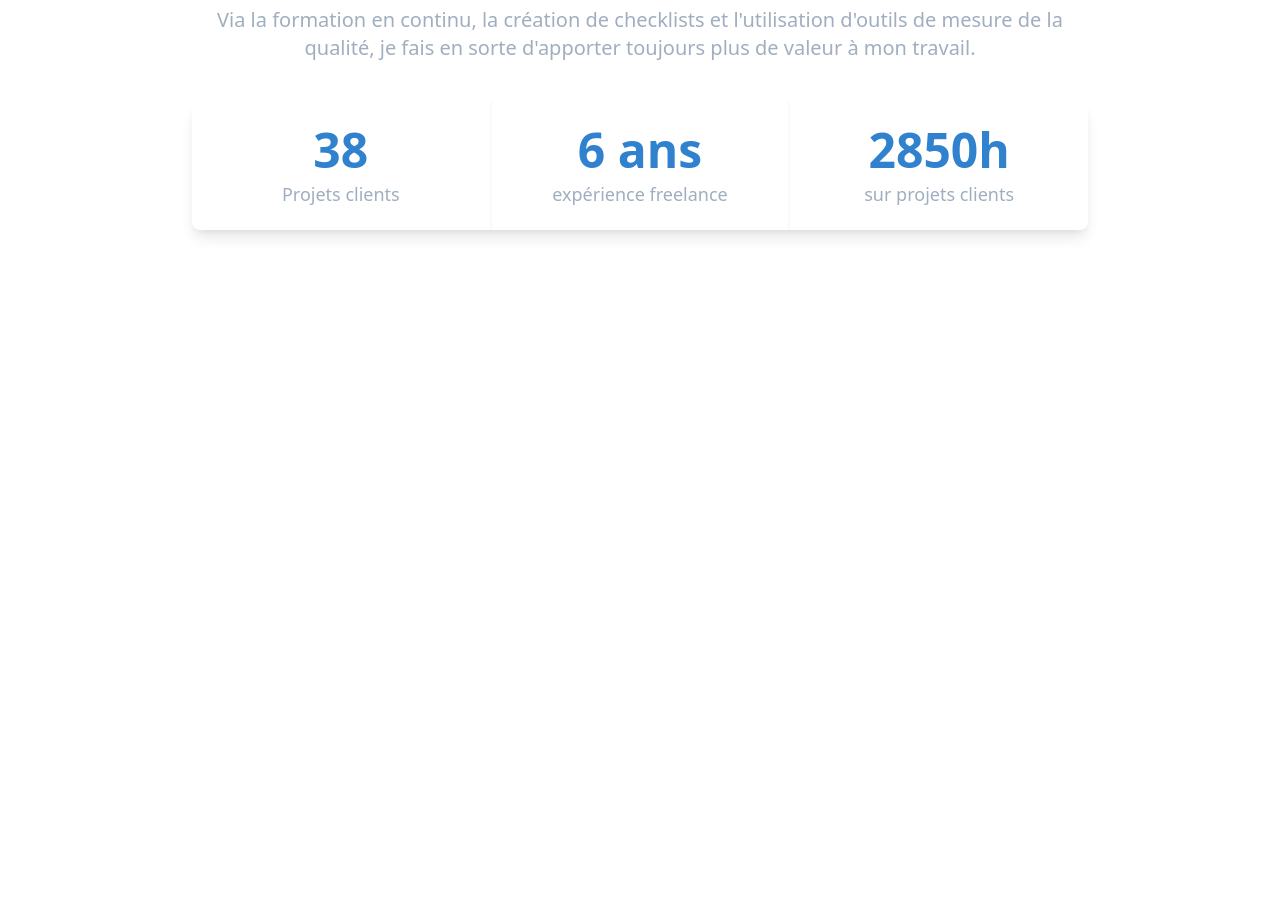
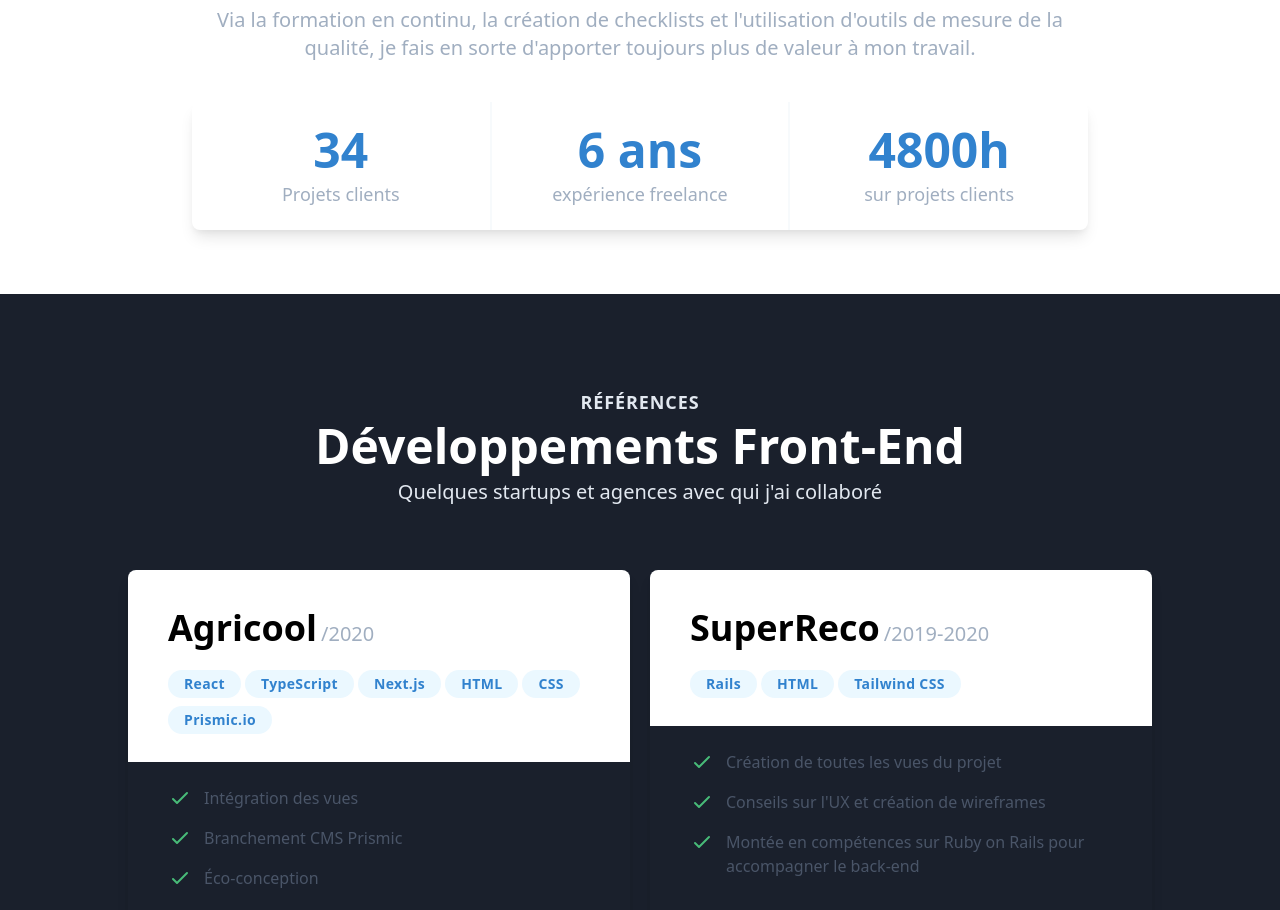
Before and after one commit to tidusia/thibaud-on-next, a Next.js app: page / in a window 1280 px wide. Shown: the part 3400-4310 px from the top of the page. Before the commit the page ends 3694 px from the top, so only its background shows below. Built offline with nearby package versions, Linux system fonts and the light colour scheme; what @tailwindcss/ui would draw is missing.

Commit message:
Create Projects section

```diff
--- /dev/null
+++ b/components/Project/index.tsx
@@ -0,0 +1,58 @@
+import type { Project as ProjectProps } from "../../data/projects";
+
+const Project = ({
+  labels = [],
+  title,
+  year,
+  done = [],
+  description,
+}: ProjectProps) => (
+  <div className="rounded-lg shadow-lg overflow-hidden mb-4">
+    <div className="px-6 py-8 bg-white sm:p-10 sm:pb-6">
+      <div className="mb-4 flex items-baseline text-4xl leading-none font-extrabold">
+        {title}
+        <span className="ml-1 text-xl leading-8 font-medium text-gray-500">
+          /{year}
+        </span>
+      </div>
+
+      {labels.map((label) => (
+        <span
+          key={label}
+          className="inline-block my-1 mr-1 px-4 py-1 rounded-full text-sm leading-5 font-semibold tracking-wide bg-blue-100 text-blue-600"
+        >
+          {label}
+        </span>
+      ))}
+
+      {!!description && (
+        <p className="mt-5 text-lg leading-7 text-gray-500">{description}</p>
+      )}
+    </div>
+    <div className="h-full px-6 pt-2 pb-8 bg-gray-50 sm:px-10">
+      <ul>
+        {done.map((item) => (
+          <li key={item} className="mt-4 flex items-start">
+            <div className="flex-shrink-0">
+              <svg
+                className="h-6 w-6 text-green-500"
+                stroke="currentColor"
+                fill="none"
+                viewBox="0 0 24 24"
+              >
+                <path
+                  strokeLinecap="round"
+                  strokeLinejoin="round"
+                  strokeWidth="2"
+                  d="M5 13l4 4L19 7"
+                />
+              </svg>
+            </div>
+            <p className="ml-3 text-base leading-6 text-gray-700">{item}</p>
+          </li>
+        ))}
+      </ul>
+    </div>
+  </div>
+);
+export default Project;
--- /dev/null
+++ b/components/Projects/index.tsx
@@ -0,0 +1,45 @@
+import Project from "../Project";
+import { Project as ProjectType } from "../../data/projects";
+
+type Props = {
+  heading?: string;
+  title: string;
+  subtitle?: string;
+  projects: Array<ProjectType>;
+};
+
+const Projects = ({ heading, title, subtitle, projects }: Props) => (
+  <div className="bg-gray-900">
+    <div className="pt-12 sm:pt-16 lg:pt-24">
+      <div className="max-w-screen-xl mx-auto text-center px-4 sm:px-6 lg:px-8">
+        <div className="max-w-3xl mx-auto lg:max-w-none">
+          {!!heading && (
+            <h2 className="text-lg leading-6 font-semibold text-gray-300 uppercase tracking-wider">
+              {heading}
+            </h2>
+          )}
+          <p className="mt-2 text-3xl leading-9 font-extrabold text-white sm:text-4xl sm:leading-10 lg:text-5xl lg:leading-none">
+            {title}
+          </p>
+          {!!subtitle && (
+            <p className="mt-2 text-xl leading-7 text-gray-300">{subtitle}</p>
+          )}
+        </div>
+      </div>
+    </div>
+    <div className="mt-8 pb-12 bg-gray-50 sm:mt-12 sm:pb-16 lg:mt-16 lg:pb-24">
+      <div className="relative">
+        <div className="absolute inset-0 h-3/4 bg-gray-900"></div>
+        <div className="relative z-10 max-w-screen-xl mx-auto px-4 sm:px-6 lg:px-8">
+          <div className="max-w-md mx-auto lg:max-w-5xl lg:grid lg:grid-cols-2 lg:gap-5">
+            {projects.map((project) => (
+              <Project {...project} key={project.title} />
+            ))}
+          </div>
+        </div>
+      </div>
+    </div>
+  </div>
+);
+
+export default Projects;
--- a/components/Stats/index.tsx
+++ b/components/Stats/index.tsx
@@ -61,6 +61,7 @@ const Stats = ({ title, subtitle, stats = [] }: Props) => (
               {/* CSS designed for 3 items */}
               {stats.map((stat, index) => (
                 <StatItem
+                  key={stat.label}
                   value={stat.value}
                   label={stat.label}
                   index={index}
--- a/components/Testimonial/index.tsx
+++ b/components/Testimonial/index.tsx
@@ -54,7 +54,7 @@ const Testimonial = ({ picture, name, position, content }: Props) => (
             viewBox="0 0 144 144"
           >
             <path
-              stroke-width="2"
+              strokeWidth="2"
               d="M41.485 15C17.753 31.753 1 59.208 1 89.455c0 24.664 14.891 39.09 32.109 39.09 16.287 0 28.386-13.03 28.386-28.387 0-15.356-10.703-26.524-24.663-26.524-2.792 0-6.515.465-7.446.93 2.327-15.821 17.218-34.435 32.11-43.742L41.485 15zm80.04 0c-23.268 16.753-40.02 44.208-40.02 74.455 0 24.664 14.891 39.09 32.109 39.09 15.822 0 28.386-13.03 28.386-28.387 0-15.356-11.168-26.524-25.129-26.524-2.792 0-6.049.465-6.98.93 2.327-15.821 16.753-34.435 31.644-43.742L121.525 15z"
             />
           </svg>
--- /dev/null
+++ b/data/hours-working.ts
@@ -0,0 +1,10 @@
+const now = new Date();
+const monthsSincebeginning = (now.getFullYear() - 2015) * 12;
+const monthsSinceThisYear = now.getMonth() + 1;
+const totalMonths = monthsSincebeginning + monthsSinceThisYear;
+
+const workingRatio = 1 / 2;
+const hoursOfWorkInAMonth = 150;
+const hoursWorking = totalMonths * hoursOfWorkInAMonth * workingRatio;
+
+export default hoursWorking;
--- /dev/null
+++ b/data/projects.ts
@@ -0,0 +1,156 @@
+type Label =
+  | "HTML"
+  | "CSS"
+  | "JavaScript"
+  | "TypeScript"
+  | "Flow"
+  | "React"
+  | "React Native"
+  | "CSS-in-JS"
+  | "SCSS"
+  | "Tailwind CSS"
+  | "Prismic.io"
+  | "Node.js"
+  | "jQuery"
+  | "Pug"
+  | "Rails"
+  | "Gatsby.js"
+  | "Next.js";
+
+export type Project = {
+  title: string;
+  year: string;
+  description?: string;
+  labels?: Array<Label>;
+  done?: Array<string>;
+};
+
+const sitesVitrines = [
+  "Mark Decker",
+  "Dimis",
+  "Marquand",
+  "Optimum",
+  "Samuel Deschamps",
+  "MF07",
+  "Atelier d'Arte",
+  "Benedicto",
+  "Creatys Flor",
+  "JCGros",
+  "Darcel",
+  "Morgane Pochet",
+  "Antenne Hertech",
+  "Sofia Valves",
+  "Bjornsson",
+  "Nicolas Tonnard",
+  "Gauthier Jansen",
+  "Dopsia",
+  "Site perso",
+  "Amplitude Isolation",
+];
+
+const pixelPerfect = ["Compellia", "Logista France", "Moffi", "Agricool"];
+
+const projects: Array<Project> = [
+  {
+    title: "Agricool",
+    year: "2020",
+    labels: ["React", "TypeScript", "Next.js", "HTML", "CSS", "Prismic.io"],
+    done: [
+      "Intégration des vues",
+      "Branchement CMS Prismic",
+      "Éco-conception",
+      "Intégration email pour Mailchimp",
+    ],
+  },
+  {
+    title: "SuperReco",
+    year: "2019-2020",
+    labels: ["Rails", "HTML", "Tailwind CSS"],
+    done: [
+      "Création de toutes les vues du projet",
+      "Conseils sur l'UX et création de wireframes",
+      "Montée en compétences sur Ruby on Rails pour accompagner le back-end",
+    ],
+  },
+  {
+    title: "Sport Managing",
+    year: "2019",
+    labels: ["React Native", "CSS", "TypeScript", "Node.js"],
+    done: [
+      "Renfort sur le projet en React Native",
+      "Création d'une fonctionnalité serveur en Node.js",
+    ],
+  },
+  {
+    title: "The Geek Family",
+    year: "2019",
+    labels: ["React Native", "CSS", "JavaScript"],
+    done: [
+      "Renfort sur plusieurs projets en React Native",
+      "Intégration de nombreuses vues dans un délai très court",
+      "Aide sur le front et l'architecture",
+      "Rapport d'estimation de projets en React Native",
+    ],
+  },
+  {
+    title: "Talium",
+    year: "2018",
+    labels: ["React", "Flow", "CSS-in-JS", "JavaScript"],
+    done: [
+      "Architecture et stratégie de tests d'une plateforme dans la crypto-monnaie",
+      "Binôme avec un autre developpeur confirmé en React",
+      "Collaboration avec l'équipe interne back-end",
+    ],
+  },
+  {
+    title: "Poi Pay",
+    year: "2018",
+    labels: ["React Native", "CSS-in-JS", "JavaScript"],
+    done: [
+      "Lead dev front sur React Native",
+      "Mentoring d'un développeur junior en React Native",
+      "Intégration des vues mobile au pixel perfect",
+    ],
+  },
+  {
+    title: "Stryng Messaging",
+    year: "2017-2018",
+    labels: ["React", "React Native", "CSS-in-JS", "JavaScript"],
+    done: [
+      "Intégration des vues en React.js",
+      "POC d'application en React Native",
+      "Collaboration à l'équipe front-end",
+      "Architecture et stratégie de tests",
+      "1 an de collaboration à temps plein",
+    ],
+  },
+  {
+    title: "Startup on Rails",
+    year: "2017",
+    labels: ["React", "React Native", "CSS", "JavaScript"],
+    done: [
+      "Développement front-end et intégration sur un projet React.js",
+      "Intégration des vues sur application mobile en React native",
+    ],
+  },
+  {
+    title: "Intégration Web",
+    year: "2017-2020",
+    labels: ["HTML", "CSS", "JavaScript", "jQuery", "SCSS"],
+    done: [
+      `Collaboration sur ${pixelPerfect.length} projets startups`,
+      "Intégration des maquettes fournies au pixel perfect",
+      "Adaptation aux technologies choisies par l'équipe interne",
+    ],
+  },
+  {
+    title: "Sites vitrines",
+    year: "2015-2017",
+    labels: ["HTML", "CSS", "JavaScript", "jQuery", "SCSS", "Pug"],
+    done: [
+      `Création de plus ${sitesVitrines.length} sites vitrines pour des clients dans toute la France`,
+    ],
+  },
+];
+
+export default projects;
--- a/pages/index.tsx
+++ b/pages/index.tsx
@@ -1,9 +1,12 @@
 import { NextPage } from "next";
 
+import hoursWorking from "../data/hours-working";
+import projects from "../data/projects";
 import HomeIntro from "../components/HomeIntro";
 import ShowCase from "../components/ShowCase";
 import Testimonial from "../components/Testimonial";
 import Stats from "../components/Stats";
+import Projects from "../components/Projects";
 
 const Home: NextPage = () => (
   <div>
@@ -28,10 +31,17 @@ const Home: NextPage = () => (
       title="Mon crédo : Améliorer constamment mes compétences"
       subtitle="Via la formation en continu, la création de checklists et l'utilisation d'outils de mesure de la qualité, je fais en sorte d'apporter toujours plus de valeur à mon travail."
       stats={[
-        { value: "38", label: "Projets clients" },
+        { value: "34", label: "Projets clients" },
         { value: "6 ans", label: "expérience freelance" },
-        { value: "2850h", label: "sur projets clients" },
+        { value: `${hoursWorking}h`, label: "sur projets clients" },
       ]}
+    />
+
+    <Projects
+      heading="Références"
+      title="Développements Front-End"
+      subtitle="Quelques startups et agences avec qui j'ai collaboré"
+      projects={projects}
     />
   </div>
 );
```
